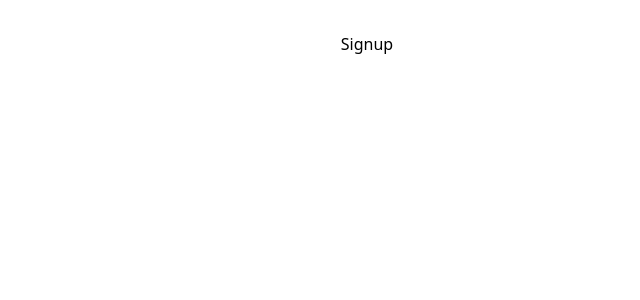
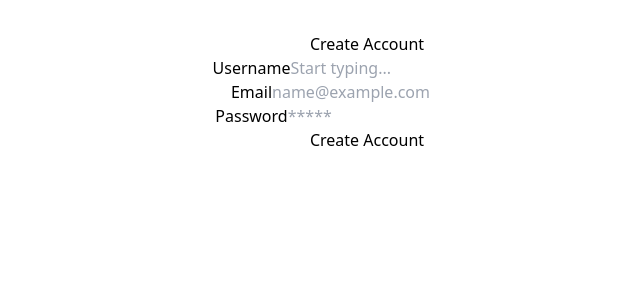
Before and after one commit to Ryan3389/language-translation-app, a React (Vite) app in the folder client/: page /signup in a window 1280 px wide. Shown: the top 300 px of the page, without its empty margins (273-913 px from the left). Built offline with nearby package versions, Linux system fonts and the light colour scheme.

Commit message:
Added signup page

```diff
--- a/client/src/components/FormComponent.jsx
+++ b/client/src/components/FormComponent.jsx
@@ -18,7 +18,7 @@ const FormComponent = ({ formTitle, fields, submitButtonText, formData, handleCh
                     />
                 </div>
             ))}
-            <input type="submit" value={submitButtonText} className='mt-4 w-full bg-gray-900 text-white py-2 rounded' />
+            <input type="submit" value={submitButtonText} className='mt-4 w-full bg-gray-900 text-white py-2 rounded cursor-pointer' />
         </form>
     )
 }
--- a/client/src/pages/SignupPage.jsx
+++ b/client/src/pages/SignupPage.jsx
@@ -1,5 +1,57 @@
+import { useState } from "react"
+import { useMutation } from '@apollo/client';
+import { ADD_USER } from "../utils/mutations";
+import Auth from '../utils/auth';
+import FormComponent from "../components/FormComponent"
+
 const SignupPage = () => {
-    return <h1>Signup</h1>
+    const [formState, setFormState] = useState({
+        username: '',
+        email: '',
+        password: ''
+    })
+    const [addUser, { error, data }] = useMutation(ADD_USER)
+
+    const handleChange = (e) => {
+        const { name, value } = e.target
+        setFormState({
+            ...formState,
+            [name]: value
+        })
+    }
+
+    const handleFormSubmit = async (e) => {
+        e.preventDefault()
+
+        try {
+            const { data } = await addUser({
+                variables: { ...formState }
+            })
+
+            if (data && data.addUser) {
+                Auth.login(data.addUser.token)
+            }
+        } catch (error) {
+            console.error('Error signing up: ', error)
+        }
+    }
+    const fields = [
+        { name: 'username', type: 'text', label: 'Username', placeholder: 'Start typing...' },
+        { name: 'email', type: 'email', label: 'Email', placeholder: 'name@example.com' },
+        { name: 'password', type: 'password', label: 'Password', placeholder: '*****' }
+    ]
+    return (
+        <section className='min-h-screen flex justify-center items-center'>
+            <FormComponent
+                formTitle="Create Account"
+                fields={fields}
+                submitButtonText="Create Account"
+                formData={formState}
+                handleChange={handleChange}
+                handleFormSubmit={handleFormSubmit}
+            />
+        </section>
+    )
 }
 
 export default SignupPage
--- a/client/src/utils/mutations.js
+++ b/client/src/utils/mutations.js
@@ -12,6 +12,22 @@ mutation Mutation($email: String!, $password: String!) {
   }
 }
 `
+
+export const ADD_USER = gql`
+  mutation Mutation($username: String!, $email: String!, $password: String!) {
+  addUser(username: $username, email: $email, password: $password) {
+    token
+    user {
+      _id
+      username
+      email
+      password
+    }
+  }
+}
+
+`
+
 export const TRANSLATE_TEXT = gql`
   mutation Mutation($text: String!, $language: String!) {
   translateText(text: $text, language: $language) {
```
